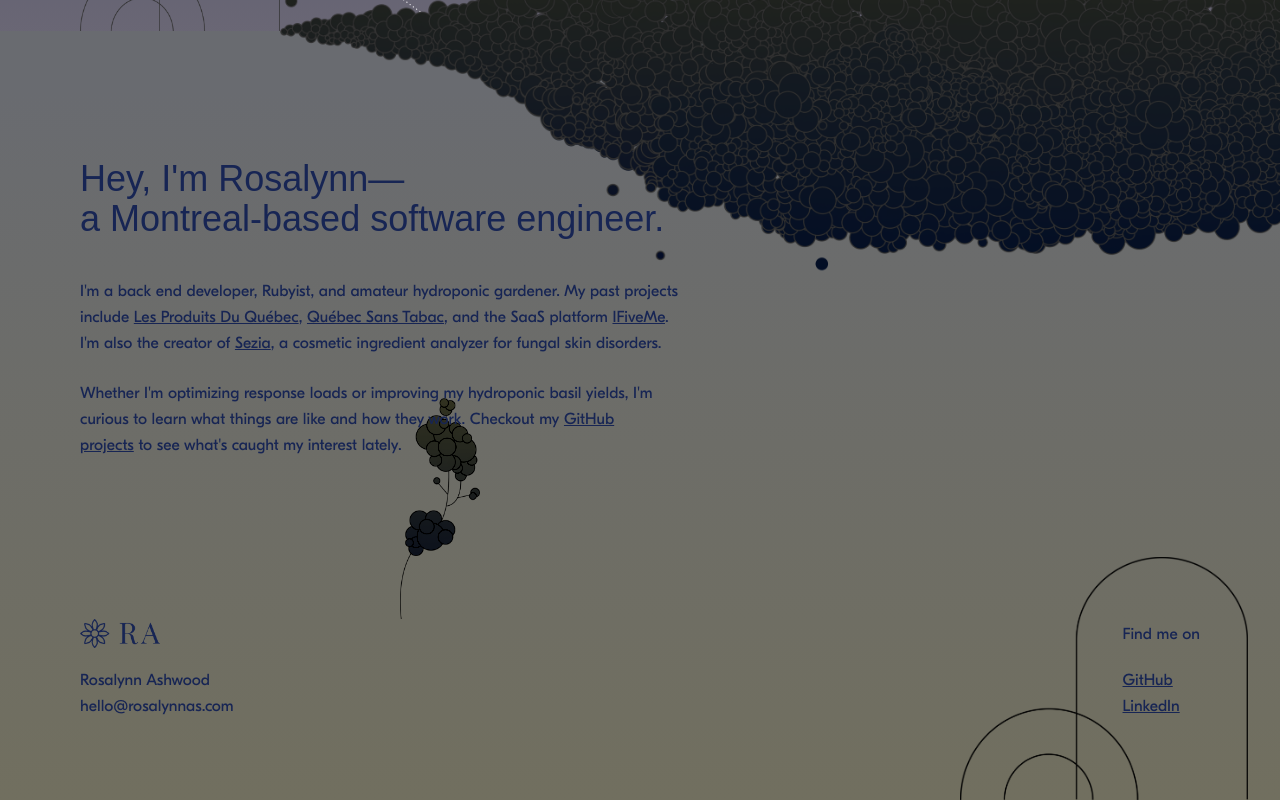
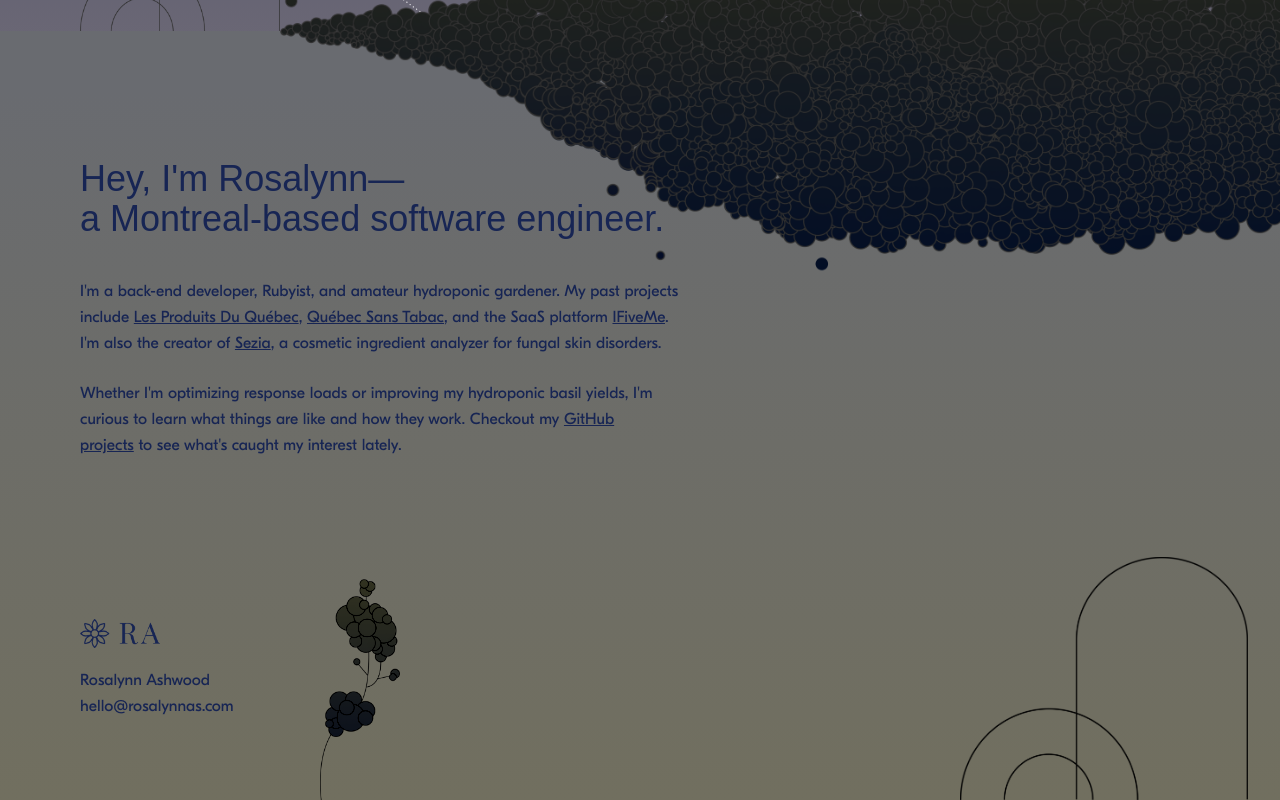
Before and after one commit to rosalynnas/portfolio, a Next.js app: page / in a window 1280 px wide. Shown: the part 673-1473 px from the top of the page. Built offline with nearby package versions, Linux system fonts and the light colour scheme; a web font is replaced by a local one.

Commit message:
Fix layout bug and kill linkedin

```diff
--- a/app/components/bio.tsx
+++ b/app/components/bio.tsx
@@ -10,7 +10,7 @@ export function Bio() {
         </div>
         <div className="w-auto lg:w-[38rem] flex flex-col gap-6 z-10">
           <p>
-            I&apos;m a back end developer, Rubyist, and amateur hydroponic
+            I&apos;m a back-end developer, Rubyist, and amateur hydroponic
             gardener. My past projects include&nbsp;
             <a className="underline" href="https://lesproduitsduquebec.com">
               Les Produits Du Québec
--- a/app/components/footer.tsx
+++ b/app/components/footer.tsx
@@ -23,9 +23,8 @@ const foreground = {
 export function Footer() {
   return (
     <div className="footer relative w-4/5 pb-20 lg:w-auto lg:p-20 mx-auto leading-relaxed text-blue-950 z-0">
-      <motion.div variants={foreground} initial="night" animate="day">
+      <motion.div className="absolute bottom-0 left-48 lg:left-80 lg:w-20" variants={foreground} initial="night" animate="day">
         <Image
-          className="absolute bottom-0 left-48 lg:left-80 lg:w-20"
           src={ShortTree}
           alt="text.."
           width={130}
@@ -45,19 +44,11 @@ export function Footer() {
           <p className="mt-5">Rosalynn Ashwood</p>
           <p>hello@rosalynnas.com</p>
         </div>
-        <div>
+        <div className="hidden">
           <p className="mb-5">Find me on </p>
           <p>
             <a className="underline" href="https://github.com/rosalynnas">
               GitHub
-            </a>
-          </p>
-          <p>
-            <a
-              className="underline"
-              href="https://www.linkedin.com/in/rosalynnas/"
-            >
-              LinkedIn
             </a>
           </p>
         </div>
```
